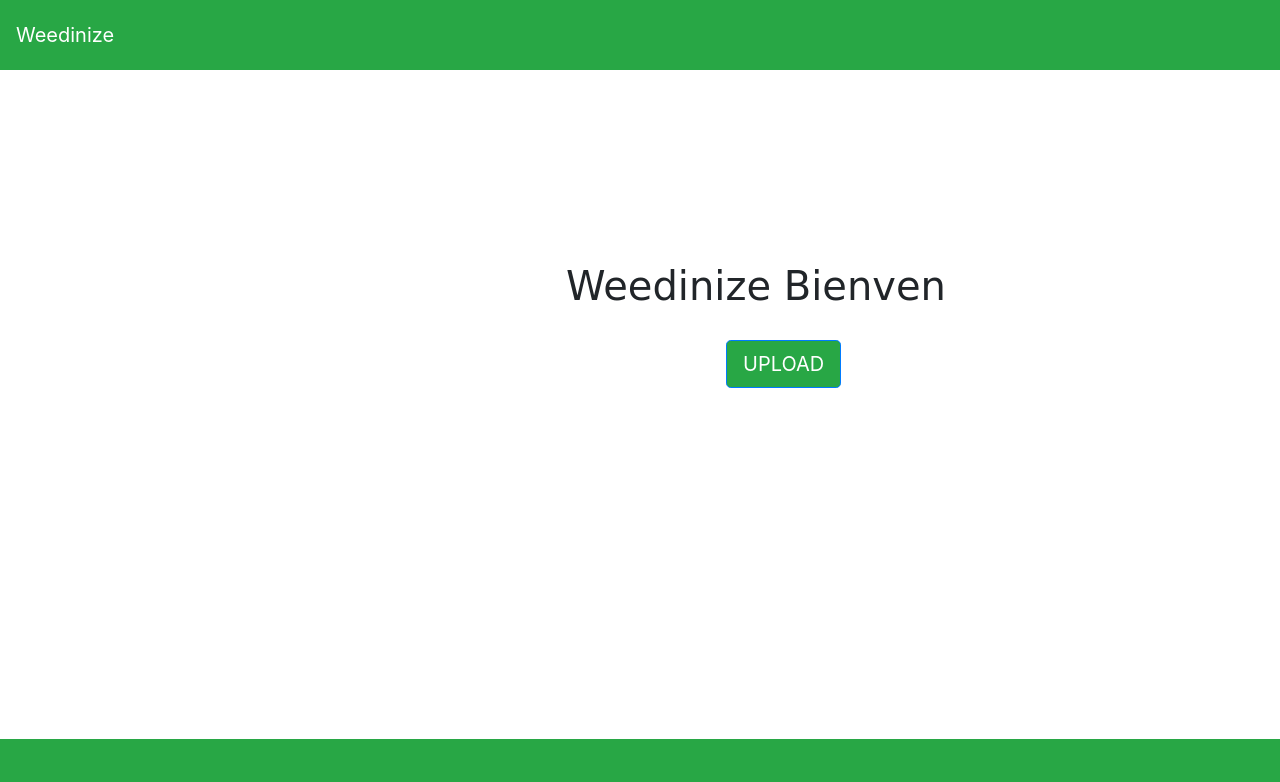
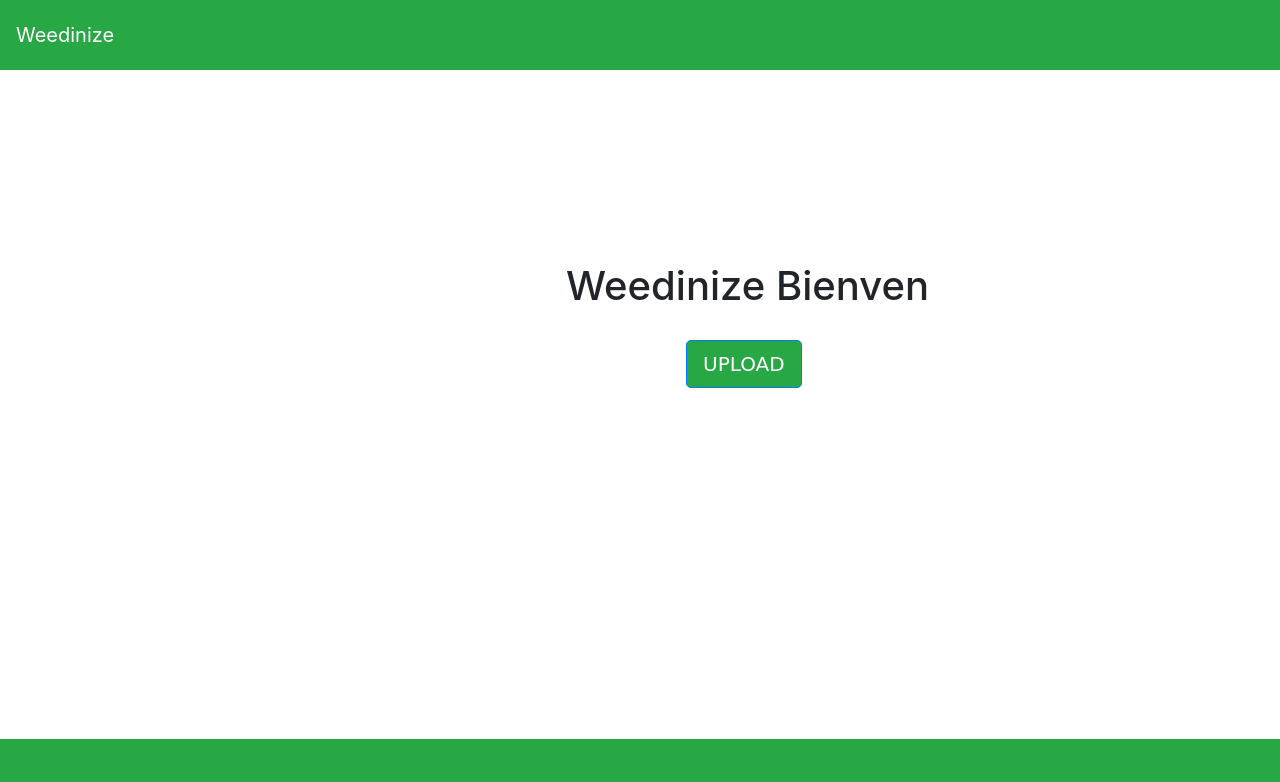
Before and after one commit to AbrahamTesla/Weedinize, a website: page public/index.html in a window 1280 px wide. Shown: the top 782 px of the page. Drawn offline with nearby package versions, Linux system fonts and the light colour scheme.

Commit message:
files updated

```diff
--- a/public/index.html
+++ b/public/index.html
@@ -32,9 +32,7 @@
           <li class="nav-item">
             <a class="nav-link" href="#">Pricing</a>
           </li>
-          <!-- <li class="nav-item">
-            <a class="nav-link" href="#">About</a>
-          </li> -->
+
         </ul>
 
       </div>
@@ -67,6 +65,9 @@
     <script src="https://code.jquery.com/jquery-3.3.1.min.js"integrity="sha256-FgpCb/KJQlLNfOu91ta32o/NMZxltwRo8QtmkMRdAu8="crossorigin="anonymous"></script>
     <script src="https://cdnjs.cloudflare.com/ajax/libs/popper.js/1.12.9/umd/popper.min.js" integrity="sha384-ApNbgh9B+Y1QKtv3Rn7W3mgPxhU9K/ScQsAP7hUibX39j7fakFPskvXusvfa0b4Q" crossorigin="anonymous"></script>
     <script src="https://maxcdn.bootstrapcdn.com/bootstrap/4.0.0/js/bootstrap.min.js" integrity="sha384-JZR6Spejh4U02d8jOt6vLEHfe/JQGiRRSQQxSfFWpi1MquVdAyjUar5+76PVCmYl" crossorigin="anonymous"></script>
+    <script src="https://stackpath.bootstrapcdn.com/bootstrap/4.1.3/js/bootstrap.bundle.min.js" integrity="sha384-pjaaA8dDz/5BgdFUPX6M/9SUZv4d12SUPF0axWc+VRZkx5xU3daN+lYb49+Ax+Tl" crossorigin="anonymous"></script>
+    <script src="https://stackpath.bootstrapcdn.com/bootstrap/4.1.3/js/bootstrap.min.js" integrity="sha384-ChfqqxuZUCnJSK3+MXmPNIyE6ZbWh2IMqE241rYiqJxyMiZ6OW/JmZQ5stwEULTy" crossorigin="anonymous"></script>
+    <script src="https://stackpath.bootstrapcdn.com/bootstrap/4.1.3/js/bootstrap.min.js" integrity="sha384-ChfqqxuZUCnJSK3+MXmPNIyE6ZbWh2IMqE241rYiqJxyMiZ6OW/JmZQ5stwEULTy" crossorigin="anonymous"></script>
 
     <script>
 
--- a/public/stylesheet.css
+++ b/public/stylesheet.css
@@ -25,7 +25,7 @@ h6 {
 	font-size: 1.25rem;
 	line-height: 1.5;
 	border-radius: .3rem;
-	margin-left: 710px;
+	margin-left: 670px;
 	background-color: #28a745;
 }
 .jumbotron {
@@ -43,9 +43,7 @@ h6 {
 .foot {
 	margin-top: 303px;
 }
-.animated.delay-1s {
-	-webkit-animation-delay: 1s;
-	animation-delay: 1s;
+.lead {
 	font-family: cursive;
 }
 .navbar-dark .navbar-nav .active > .nav-link,
```
